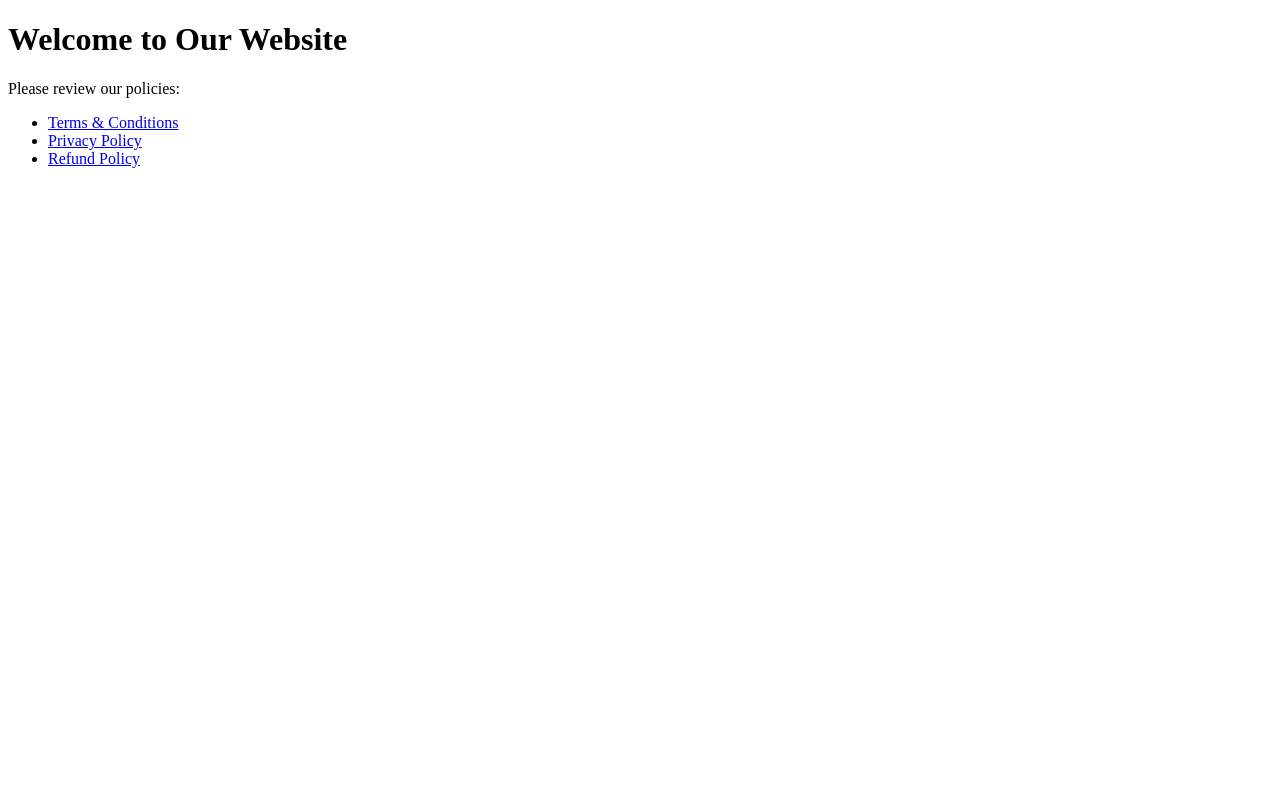
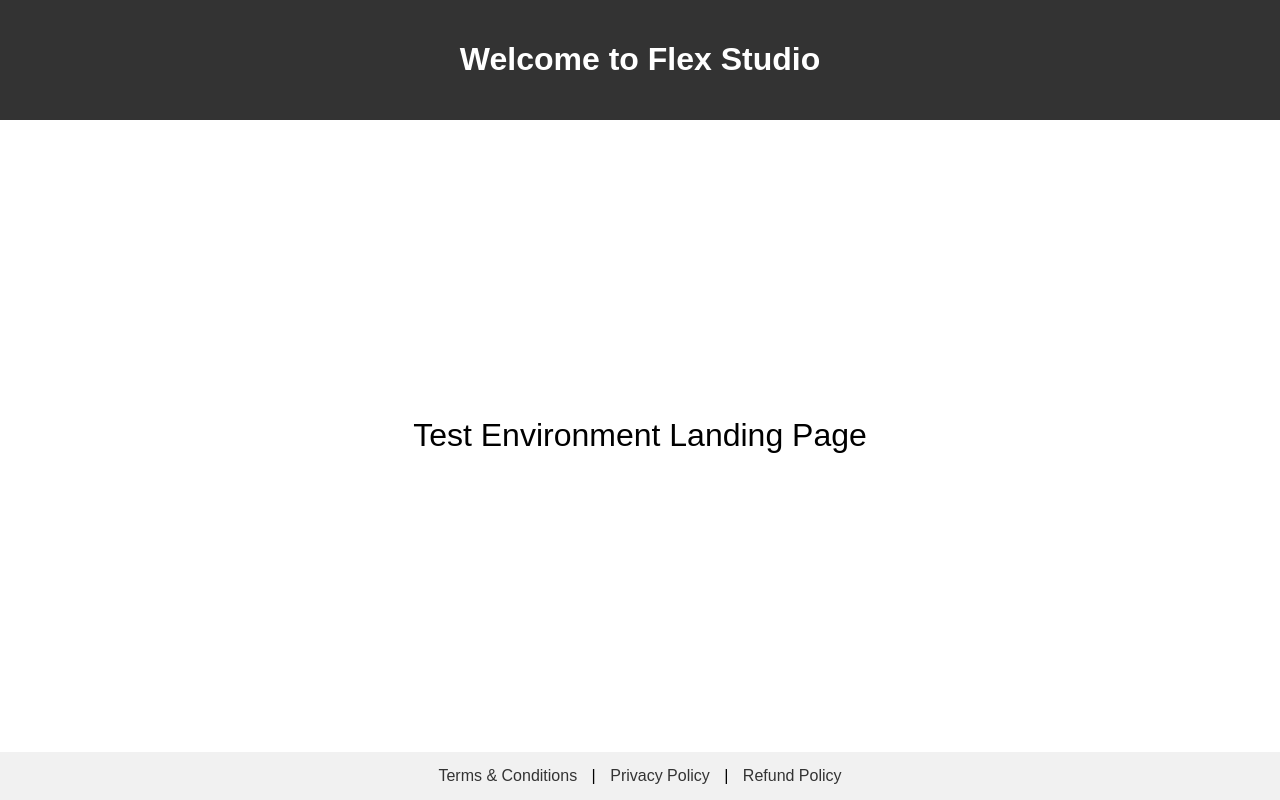
Before and after one commit to tblisi24/flex, a plain HTML site: page index.html in a window 1280 px wide. Drawn offline with Linux system fonts and the light colour scheme.

Commit message:
Update index.html

```diff
--- a/index.html
+++ b/index.html
@@ -3,15 +3,47 @@
 <head>
   <meta charset="UTF-8">
   <meta name="viewport" content="width=device-width, initial-scale=1.0">
-  <title>Welcome</title>
+  <title>Flex Studio</title>
+  <style>
+    body {
+      font-family: Arial, sans-serif;
+      margin: 0; padding: 0;
+      display: flex;
+      flex-direction: column;
+      min-height: 100vh;
+    }
+    header {
+      background: #333; color: #fff;
+      padding: 20px; text-align: center;
+    }
+    main {
+      flex: 1; display: flex;
+      justify-content: center; align-items: center;
+      font-size: 2rem;
+    }
+    footer {
+      background: #f1f1f1;
+      padding: 15px; text-align: center;
+    }
+    footer a {
+      margin: 0 10px;
+      color: #333;
+      text-decoration: none;
+    }
+    footer a:hover { text-decoration: underline; }
+  </style>
 </head>
 <body>
-  <h1>Welcome to Our Website</h1>
-  <p>Please review our policies:</p>
-  <ul>
-    <li><a href="terms.html">Terms & Conditions</a></li>
-    <li><a href="privacy.html">Privacy Policy</a></li>
-    <li><a href="refund.html">Refund Policy</a></li>
-  </ul>
+  <header>
+    <h1>Welcome to Flex Studio</h1>
+  </header>
+  <main>
+    <p>Test Environment Landing Page</p>
+  </main>
+  <footer>
+    <a href="terms.html">Terms & Conditions</a> |
+    <a href="privacy.html">Privacy Policy</a> |
+    <a href="refund.html">Refund Policy</a>
+  </footer>
 </body>
 </html>
```
